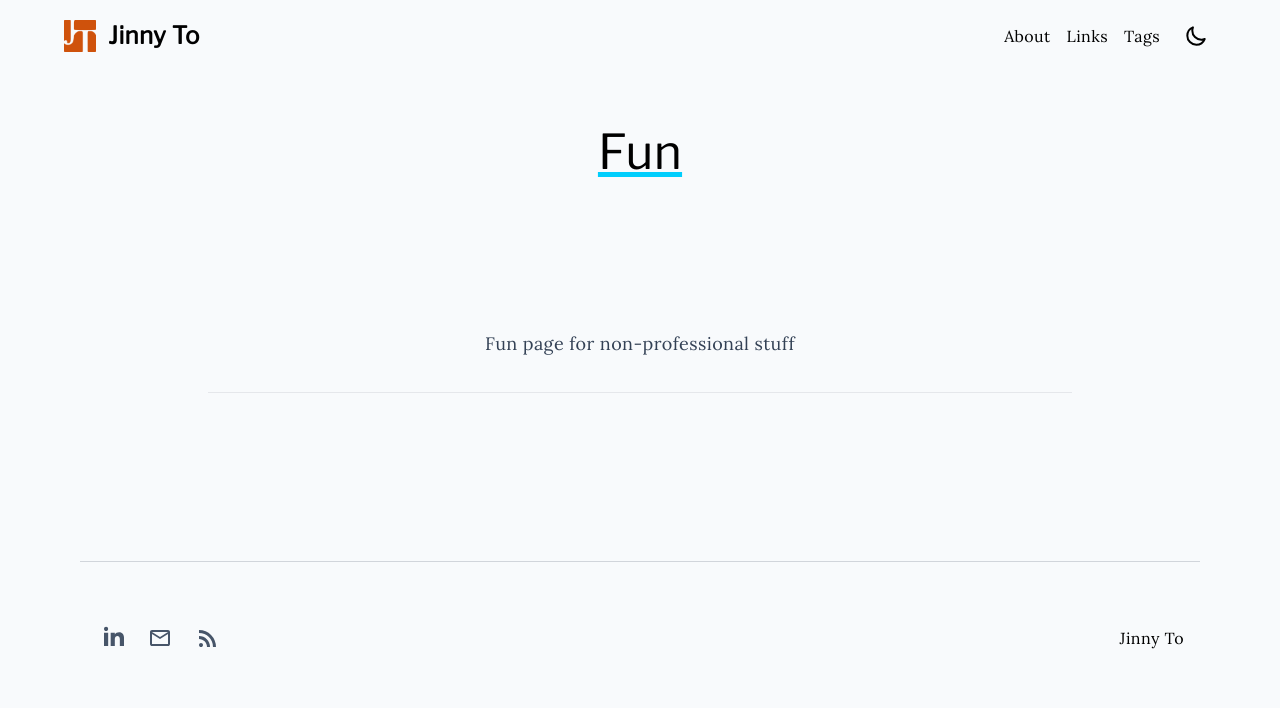
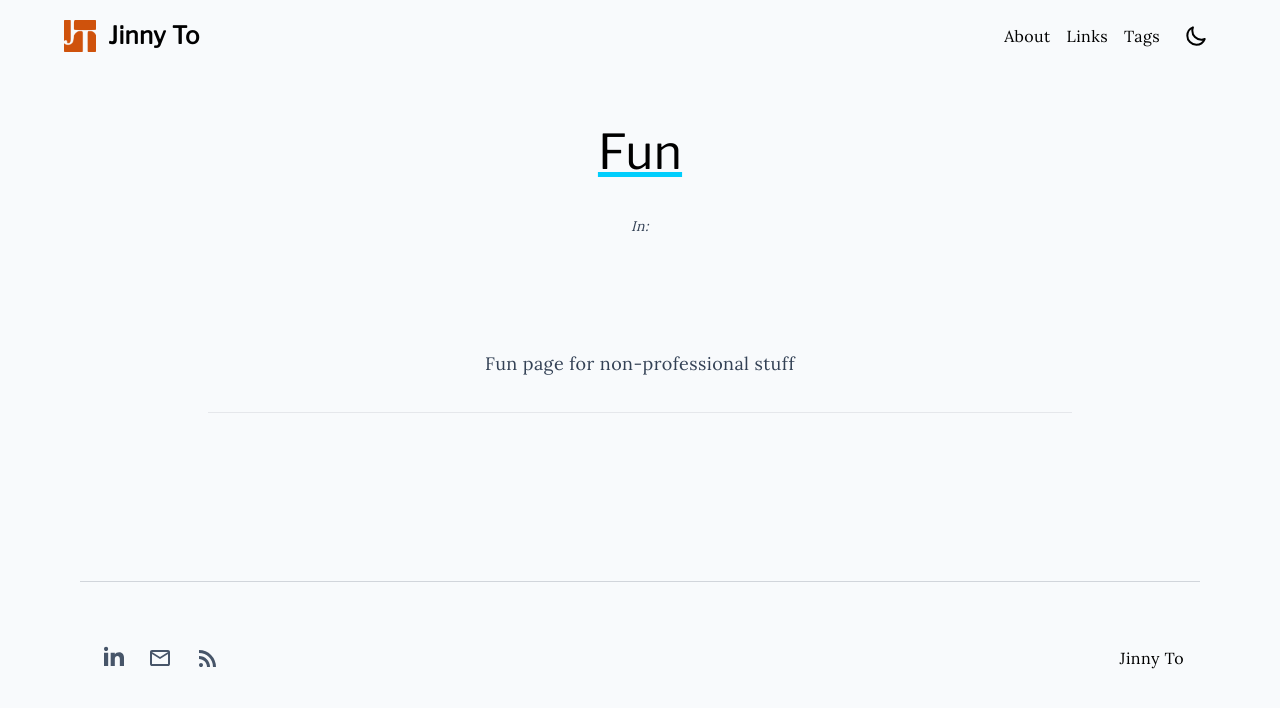
Before and after one commit to jinnyto/jinnyto.github.io, a Jekyll site: the page built from fun.md, in a window 1280 px wide. Shown: the top 708 px of the page. Built offline with Jekyll 4.4.1, drawn with Linux system fonts in a browser that asks for light colours.

Commit message:
updated tag formatting

```diff
--- a/_layouts/post.html
+++ b/_layouts/post.html
@@ -10,9 +10,9 @@ layout: base
         <!-- <span class="text-slate-700 dark:text-slate-100/80">{{page.author | default: site.author }}</span> -->
         <p class="text-slate-700 dark:text-slate-100/80">{{ page.date | date: "%B %-d, %Y" }}</p>
       </div>
-      <div class="flex flex-wrap justify-center gap-4">
+      <div class="flex flex-wrap justify-center gap-4 text-sm text-slate-700"><i>In:</i>
         {% for tag in page.tags %}
-        <a class="text-sm text-slate-700 no-underline hover:underline dark:text-slate-100/80" href="{{ '/tags#' | append: tag | relative_url }}">#{{tag}}</a>
+        <i><a class="text-sm text-slate-700 underline dark:text-slate-100/80" href="{{ '/tags#' | append: tag | relative_url }}">{{tag}}</a></i>
         {% endfor %}
       </div>
       <div class="mx-auto p-4">
--- a/_layouts/tags.html
+++ b/_layouts/tags.html
@@ -7,7 +7,7 @@ layout: base
     <h1 class="text-xl xl:text-3xl py-4">Tags</h1>
     <ul class="list-disc list-inside tag-list">
       {% for tag in site.tags %}
-      <li class="text-lg py-1"><a href="#{{ tag[0] }}" class="hover:underline">#{{ tag[0] }}</a></li>
+      <li class="text-lg py-1"><a href="#{{ tag[0] }}" class="hover:underline">{{ tag[0] }}</a></li>
       {% endfor %}
     </ul>
   </div>
@@ -15,7 +15,7 @@ layout: base
   <div class="break-inside-avoid-column">
     <h2 class="text-xl xl:text-2xl py-4 font-bold">Posts ({{ site.posts | size }})</h2>
     {% for tag in site.tags %}
-      <h3 id="{{ tag[0] }}" class="text-lg md:text-xl py-3 md:pb-4 md:pt-6"># {{ tag[0] }} ({{ tag[1] | size }})</h3>
+      <h3 id="{{ tag[0] }}" class="text-lg md:text-xl py-3 md:pb-4 md:pt-6">{{ tag[0] }} ({{ tag[1] | size }})</h3>
     <ul class="list-disc list-inside">
       {% for post in tag[1] %}
       <li class="text-slate-500 dark:text-slate-100 py-2">{{ post.date | date: "%b %-d, %Y" }} - <a href="{{ post.url | relative_url }}" class="text-slate-700 dark:text-slate-100 hover:underline">{{ post.title }}</a></li>
```
